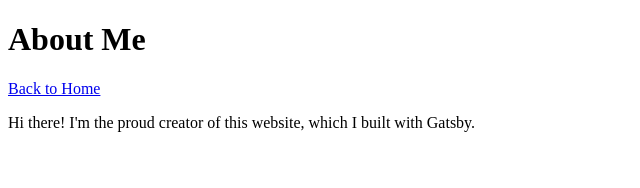
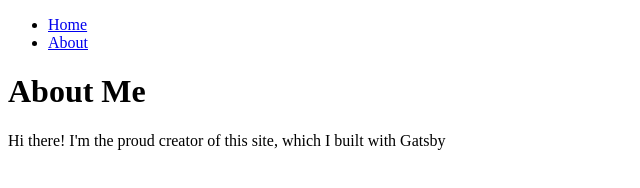
Before and after one commit to gmagnenat/gatsby-tests, a Gatsby site: page /about in a window 1280 px wide. Shown: the whole page, without its empty margins (0-640 px from the left). Built offline with nearby package versions, Linux system fonts and the light colour scheme; Gatsby itself is replaced by a stand-in of ours.

Commit message:
Add Layout component

```diff
--- /dev/null
+++ b/src/components/layout.js
@@ -0,0 +1,26 @@
+import React from 'react';
+import { Link } from 'gatsby';
+
+const Layout = ({ pageTitle, children }) => {
+  return (
+    <div>
+      <title>{pageTitle}</title>
+      <nav>
+        <ul>
+          <li>
+            <Link to='/'>Home</Link>
+          </li>
+          <li>
+            <Link to='/about'>About</Link>
+          </li>
+        </ul>
+      </nav>
+      <main>
+        <h1>{pageTitle}</h1>
+        {children}
+      </main>
+    </div>
+  );
+};
+
+export default Layout;
--- a/src/pages/about.js
+++ b/src/pages/about.js
@@ -1,17 +1,13 @@
 import React from 'react';
-import { Link } from 'gatsby';
+import Layout from '../components/layout';
 
 const AboutPage = () => {
   return (
-    <main>
-      <title>About Me</title>
-      <h1>About Me</h1>
-      <Link to='/'>Back to Home</Link>
+    <Layout pageTitle='About Me'>
       <p>
-        Hi there! I'm the proud creator of this website, which I built with
-        Gatsby.
+        Hi there! I'm the proud creator of this site, which I built with Gatsby
       </p>
-    </main>
+    </Layout>
   );
 };
 
```
Also changed, not shown: src/pages/index.js (+4 -7 lines).
